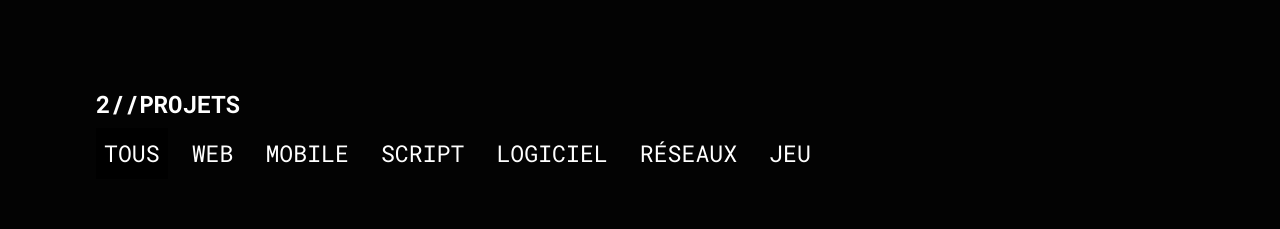
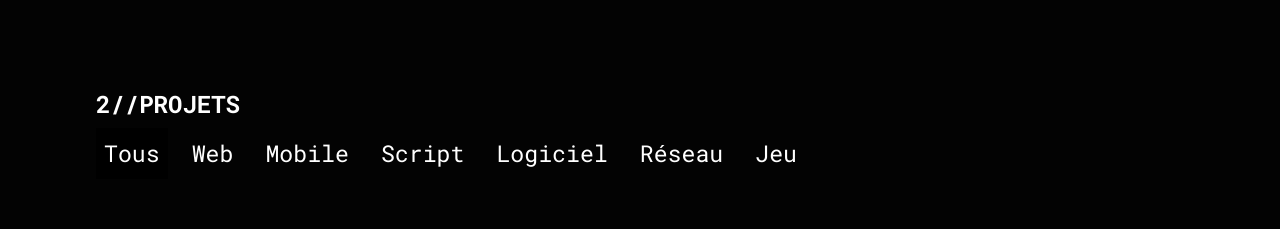
Before and after one commit to ndogota/portfolio, a React (Create React App) app: page / in a window 1280 px wide. Shown: the part 1600-1829 px from the top of the page. Built offline with nearby package versions, Linux system fonts and the light colour scheme.

Commit message:
fix link for displaying works

```diff
--- a/src/components/Work.js
+++ b/src/components/Work.js
@@ -6,6 +6,7 @@ import Technology from "../utils/Technology";
 import "./Work.css"
 
 import Projects from "../Projects.json";
+import {Link} from "react-scroll";
 
 const Work = () => {
     const [isOpen, setIsOpen] = useState(false);
@@ -42,20 +43,20 @@ const Work = () => {
                     <h2>2//PROJETS</h2>
                 </div>
                 <div className="buttonProjects">
-                    <button className={filter === '' ? 'selected' : ''} onClick={() => setFilter('')}>TOUS</button>
-                    <button className={filter === 'web' ? 'selected' : ''} onClick={() => setFilter('web')}>WEB</button>
-                    <button className={filter === 'mobile' ? 'selected' : ''} onClick={() => setFilter('mobile')}>MOBILE</button>
-                    <button className={filter === 'script' ? 'selected' : ''} onClick={() => setFilter('script')}>SCRIPT</button>
-                    <button className={filter === 'software' ? 'selected' : ''} onClick={() => setFilter('software')}>LOGICIEL</button>
-                    <button className={filter === 'network' ? 'selected' : ''} onClick={() => setFilter('network')}>RÉSEAUX</button>
-                    <button className={filter === 'game' ? 'selected' : ''} onClick={() => setFilter('game')}>JEU</button>
+                    <button className={filter === '' ? 'selected' : ''} onClick={() => setFilter('')}>Tous</button>
+                    <button className={filter === 'web' ? 'selected' : ''} onClick={() => setFilter('web')}>Web</button>
+                    <button className={filter === 'mobile' ? 'selected' : ''} onClick={() => setFilter('mobile')}>Mobile</button>
+                    <button className={filter === 'script' ? 'selected' : ''} onClick={() => setFilter('script')}>Script</button>
+                    <button className={filter === 'software' ? 'selected' : ''} onClick={() => setFilter('software')}>Logiciel</button>
+                    <button className={filter === 'network' ? 'selected' : ''} onClick={() => setFilter('network')}>Réseau</button>
+                    <button className={filter === 'game' ? 'selected' : ''} onClick={() => setFilter('game')}>Jeu</button>
                 </div>
                 <div className="gridProjects">
                     {filteredProjects.map(project => (
-                        <div key={project.id} className="itemProject" onClick={() => toggleMenu(project)}>
+                        <Link key={project.id} className="itemProject" onClick={() => toggleMenu(project)}>
                             {<h4>{project.title}</h4>}
                             <Technology technologies={project.technology} />
-                        </div>
+                        </Link>
                     ))}
 
                     {Array.from({ length: projects.length - filteredProjects.length }).map((_, index) => (
```
